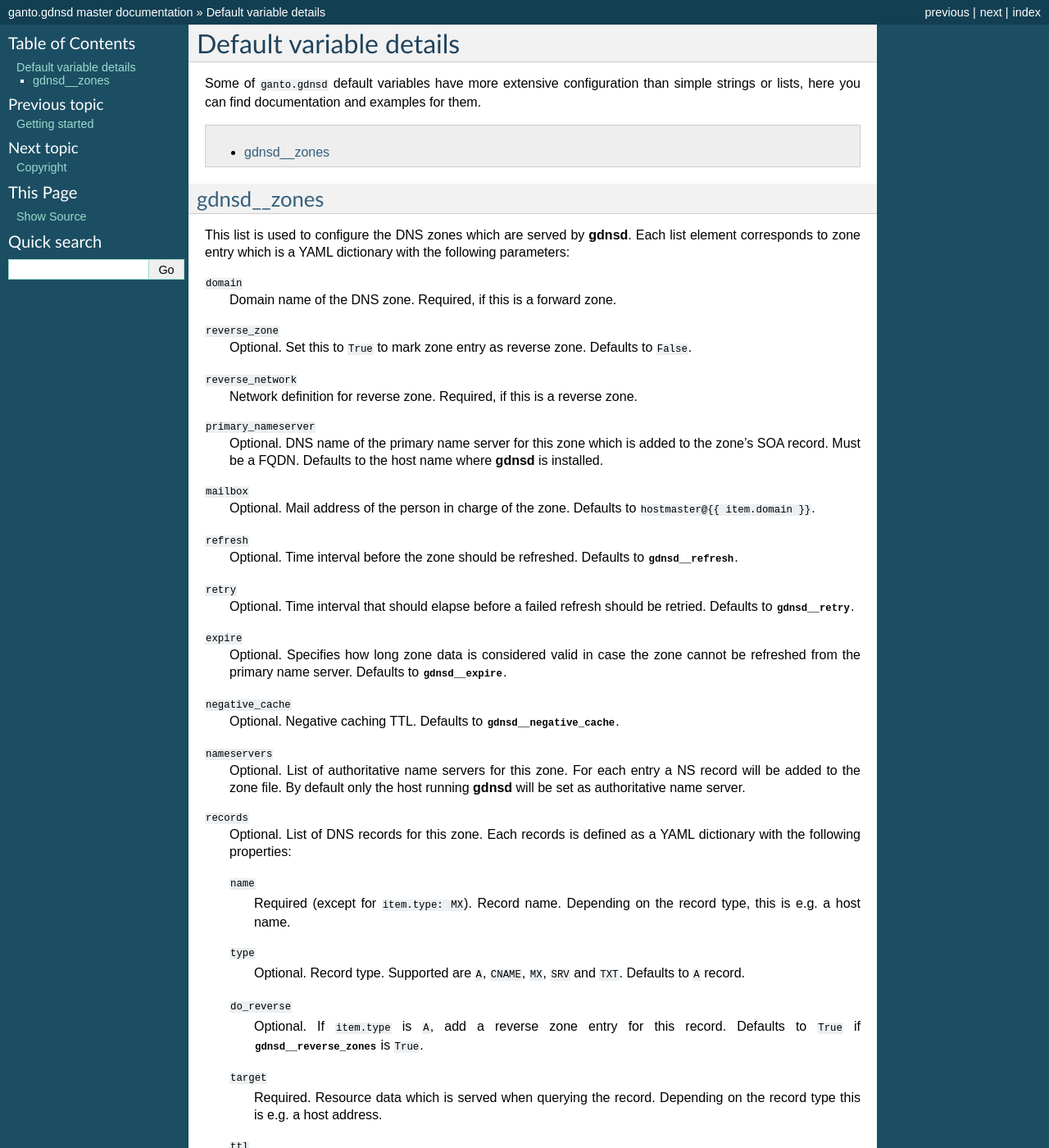
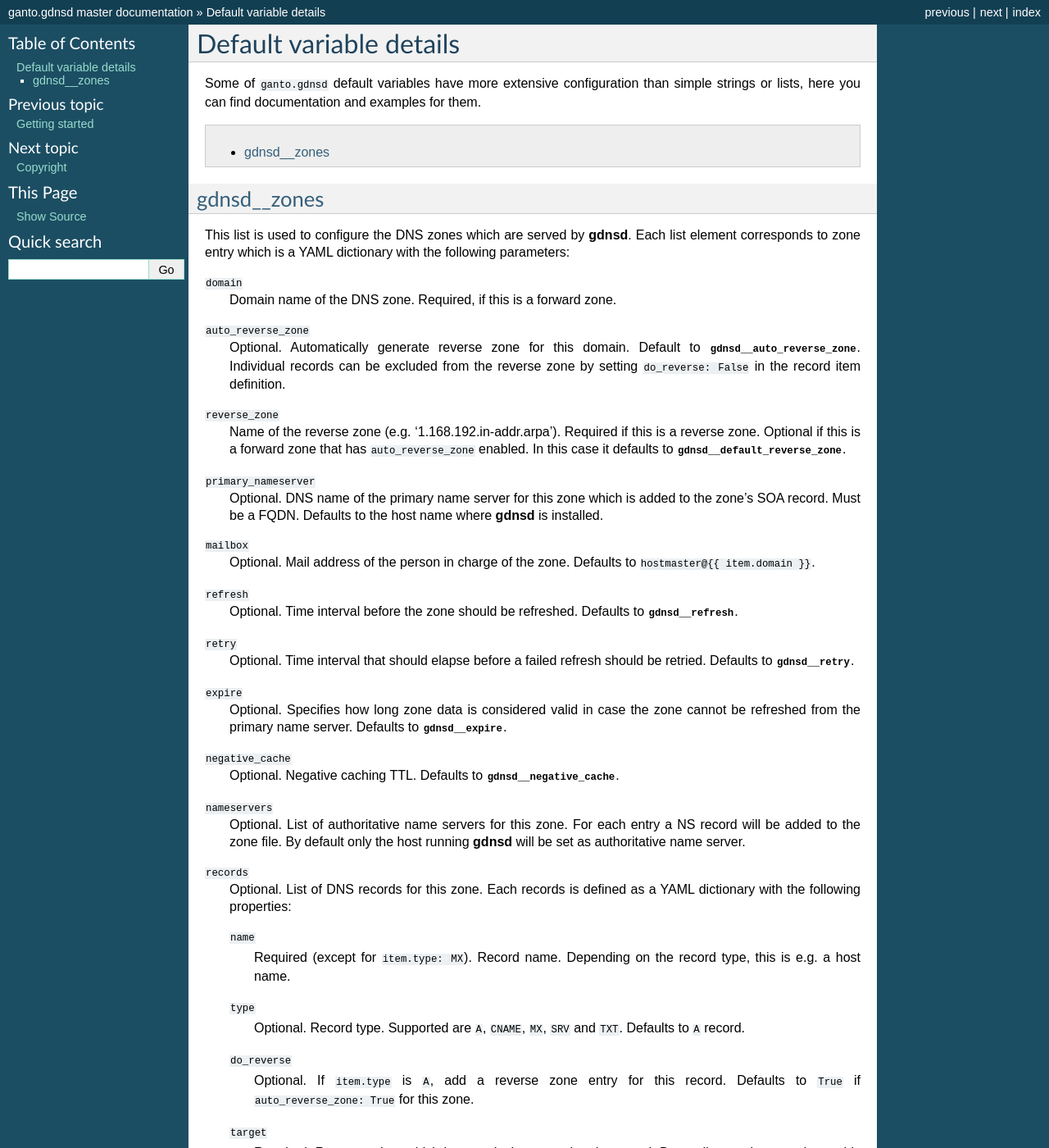
Before and after one commit to ganto/ansible-gdnsd, a Sphinx documentation site: the page built from docs/defaults-detailed.rst, in a window 1280 px wide and 1400 px high. Shown: the whole window at 82% size. Built offline with Sphinx 7.4.7, drawn with Linux system fonts in a browser that asks for light colours; pages that are not in the unit, such as notebooks, are missing from menus.

Commit message:
Rework creation of reverse zone files
- Reverse zones can now be disabled by domain instead of globally only
- Fix confusion and wrong documentation of 'reverse_zone' and
  'reverse_network' zone attribute

```diff
--- a/docs/defaults-detailed.rst
+++ b/docs/defaults-detailed.rst
@@ -22,12 +22,17 @@ YAML dictionary with the following parameters:
 ``domain``
   Domain name of the DNS zone. Required, if this is a forward zone.
 
+``auto_reverse_zone``
+  Optional. Automatically generate reverse zone for this domain. Default to
+  :envvar:`gdnsd__auto_reverse_zone`. Individual records can be excluded from
+  the reverse zone by setting ``do_reverse: False`` in the record item
+  definition.
+
 ``reverse_zone``
-  Optional. Set this to ``True`` to mark zone entry as reverse zone. Defaults
-  to ``False``.
-
-``reverse_network``
-  Network definition for reverse zone. Required, if this is a reverse zone.
+  Name of the reverse zone (e.g. '1.168.192.in-addr.arpa'). Required if this
+  is a reverse zone. Optional if this is a forward zone that has
+  ``auto_reverse_zone`` enabled. In this case it defaults to
+  :envvar:`gdnsd__default_reverse_zone`.
 
 ``primary_nameserver``
   Optional. DNS name of the primary name server for this zone which is added
@@ -73,7 +78,7 @@ YAML dictionary with the following parameters:
 
   ``do_reverse``
     Optional. If ``item.type`` is ``A``, add a reverse zone entry for this
-    record. Defaults to ``True`` if :envvar:`gdnsd__reverse_zones` is ``True``.
+    record. Defaults to ``True`` if ``auto_reverse_zone: True`` for this zone.
 
   ``target``
     Required. Resource data which is served when querying the record.
```
Also changed, not shown: 2 other files.
